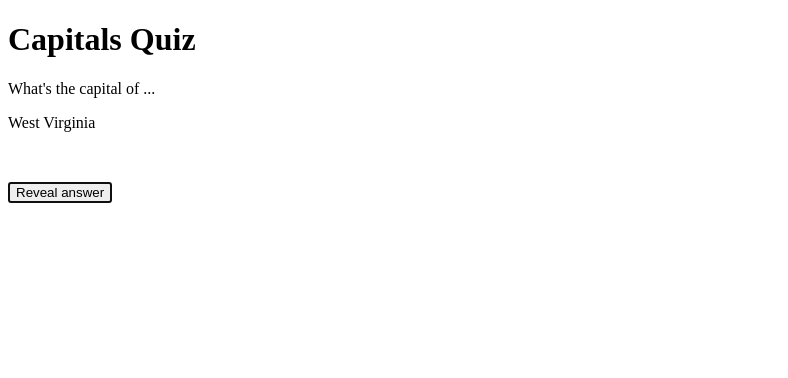
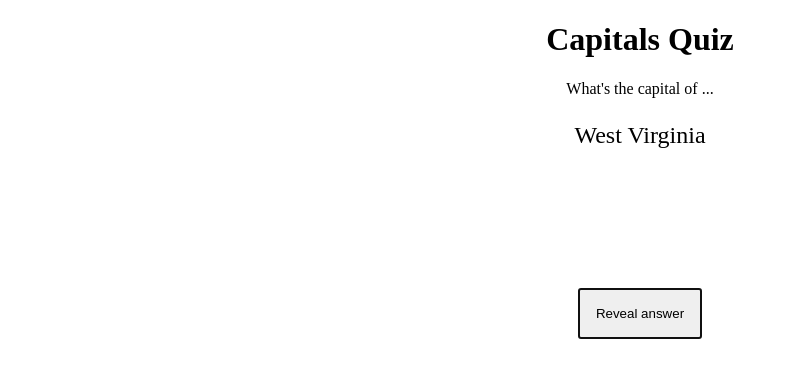
Before and after one commit to draperunner/capitals-quiz, a plain HTML site: page index.html in a window 1280 px wide. Shown: the whole page, without its empty margins (0-788 px from the left). Drawn offline with Linux system fonts and the light colour scheme.

Commit message:
Add a tiny bit of styling

```diff
--- a/index.html
+++ b/index.html
@@ -2,7 +2,32 @@
 <html>
   <head>
     <title>Capitals Quiz</title>
-    <meta name="viewport" content="width=device-width" initial-scale="1" />
+    <meta name="viewport" content="width=device-width,initial-scale=1" />
+    <style>
+      body {
+        box-sizing: border-box;
+        margin: 1rem;
+        text-align: center;
+      }
+      button {
+        position: absolute;
+        bottom: 2rem;
+        left: 1rem;
+        padding: 1rem;
+        width: calc(100% - 2rem);
+      }
+      #state,
+      #answer {
+        font-size: 24px;
+      }
+      @media (min-width: 500px) {
+        button {
+          position: unset;
+          margin-top: 4rem;
+          width: fit-content;
+        }
+      }
+    </style>
   </head>
   <body>
     <h1>Capitals Quiz</h1>
```
